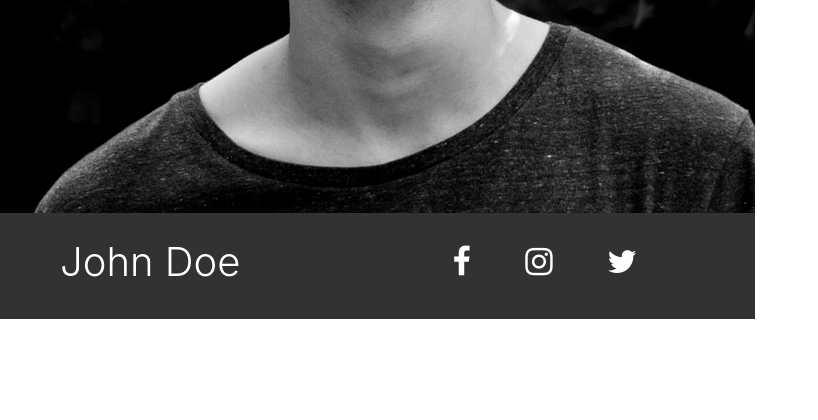
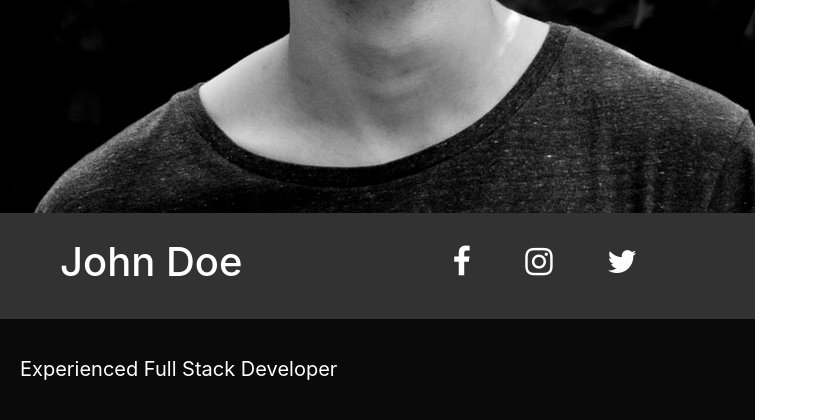
Before and after one commit to kaurkaelepkhk/pvk, a PHP site: page / in a window 1280 px wide. Shown: the part 530-950 px from the top of the page, without its empty margins (0-818 px from the left). Before the commit the page ends 849 px from the top, so only its background shows below. Run offline with PHP 8.4, Linux system fonts and the light colour scheme.

Commit message:
Portfoolio ameti lahter

```diff
--- a/portfolio/css/style.css
+++ b/portfolio/css/style.css
@@ -1,3 +1,5 @@
+/*Dokumendi stiil*/
+
 html {
     width: 755px;
     font-family: 'Montserrat', sans-serif;
@@ -6,6 +8,8 @@ html {
 h1, h2, h3, h4, h5, h6, p {
     color: #FFF;
 }
+
+/*Pildi ning pildijalus*/
 
 .isikuinfo {
     background-color: #333232;
@@ -23,10 +27,21 @@ h1, h2, h3, h4, h5, h6, p {
 
 .isikuinfo h1 {
     padding: 25px 60px;
-    font-weight: 300;
+    font-weight: 500;
     font-size: 40px;
 }
 
 .ikoonid {
     padding: 25px 50px;
 }
+
+/*Amet*/
+.amet {
+    background-color: #0a0a0a;
+    padding: 20px 20px;
+    font-size: 20px;
+}
+
+.amet p {
+    padding-top: 15px;
+}
--- a/portfolio/index.html
+++ b/portfolio/index.html
@@ -29,5 +29,13 @@
         </div>
     </div>
 </div>
+
+<!--Amet-->
+
+<div class="amet">
+    <p>Experienced Full Stack Developer</p>
+</div>
+
+
 </body>
 </html>
```
